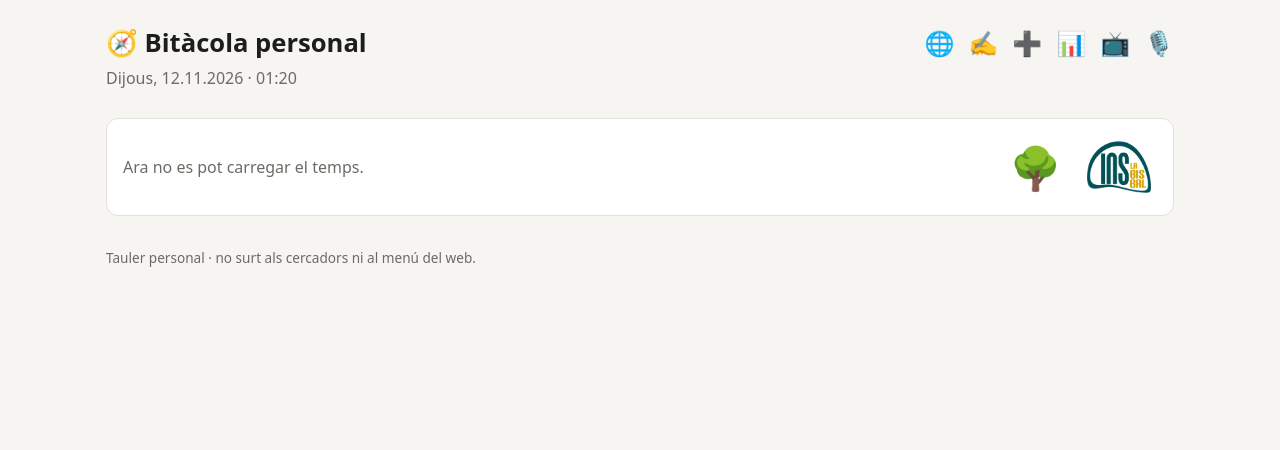
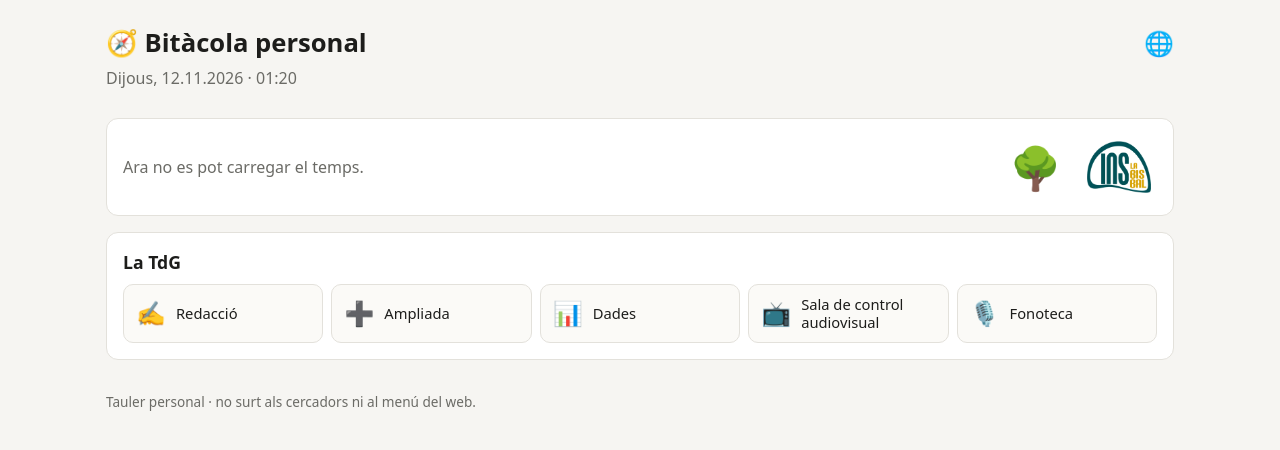
Before and after one commit to ignasicorney/ignasicorney.github.io, a Jekyll site: the page built from tauler/index.html, in a window 1280 px wide. Shown: the top 450 px of the page. Built offline with Jekyll 4.4.1, drawn with Linux system fonts in a browser that asks for light colours.

Commit message:
Tauler: bloc «La TdG» amb els accessos als panells, sota el temps
Co-Authored-By: Claude Opus 5.5 <noreply@anthropic.com>
Claude-Session: https://claude.ai/code/session_01JwSTkzaf1EdWiLNUeJF7Rt

```diff
--- a/tauler/index.html
+++ b/tauler/index.html
@@ -329,6 +329,10 @@ a.tira-it:hover{color:var(--accent);text-decoration:underline}
 .tira-it b{font-weight:700;margin-right:4px;color:#a81116}
 .tira-it b::after{content:" ·"}
 @media (prefers-reduced-motion:reduce){.tira-marc{overflow-x:auto}.tira-pista{animation:none}.tira-pista>.tira-copia{display:none!important}}
+.tdg-accessos{display:grid;grid-template-columns:repeat(auto-fit,minmax(150px,1fr));gap:8px}
+.tdg-acces{display:flex;align-items:center;gap:10px;padding:10px 12px;border:1px solid var(--linia);border-radius:10px;background:#fbfaf7;color:var(--text);text-decoration:none;font-size:.92rem;line-height:1.25}
+.tdg-acces:hover{border-color:var(--accent);color:var(--accent)}
+.tdg-ico{font-size:1.5rem;line-height:1;flex:none}
 /* Genealogia (12.11.2026) */
 .gen-boto{font-size:2.6rem;line-height:52px;height:64px;min-width:64px;margin-left:auto}
 .gen-boto+.logo-boto{margin-left:0}
@@ -342,11 +346,6 @@ a.tira-it:hover{color:var(--accent);text-decoration:underline}
     <h1>🧭 Bitàcola personal</h1>
     <div class="panells">
       <a target="_blank" rel="noopener" href="/" title="El meu web" aria-label="El meu web">🌐</a>
-      <a target="_blank" rel="noopener" href="https://latdg.github.io/redaccio/" title="La TdG redacció" aria-label="La TdG redacció">✍️</a>
-      <a target="_blank" rel="noopener" href="https://latdg.github.io/tauler/" title="La TdG ampliada" aria-label="La TdG ampliada">➕</a>
-      <a target="_blank" rel="noopener" href="https://latdg.github.io/redaccio/dades/" title="La TdG dades" aria-label="La TdG dades">📊</a>
-      <a target="_blank" rel="noopener" href="https://latdg.github.io/redaccio/tdt/" title="La TdG sala de control audiovisual" aria-label="La TdG sala de control audiovisual">📺</a>
-      <a target="_blank" rel="noopener" href="https://latdg.github.io/tauler/fonoteca/" title="La TdG fonoteca" aria-label="La TdG fonoteca">🎙️</a>
     </div>
   </div>
   <p class="sub" id="ara"></p>
@@ -368,6 +367,17 @@ a.tira-it:hover{color:var(--accent);text-decoration:underline}
   </section>
 
 
+
+  <section id="latdg" class="ample">
+    <h2 style="text-transform:none">La TdG</h2>
+    <div class="tdg-accessos">
+      <a class="tdg-acces" target="_blank" rel="noopener" href="https://latdg.github.io/redaccio/"><span class="tdg-ico">✍️</span><span>Redacció</span></a>
+      <a class="tdg-acces" target="_blank" rel="noopener" href="https://latdg.github.io/tauler/"><span class="tdg-ico">➕</span><span>Ampliada</span></a>
+      <a class="tdg-acces" target="_blank" rel="noopener" href="https://latdg.github.io/redaccio/dades/"><span class="tdg-ico">📊</span><span>Dades</span></a>
+      <a class="tdg-acces" target="_blank" rel="noopener" href="https://latdg.github.io/redaccio/tdt/"><span class="tdg-ico">📺</span><span>Sala de control audiovisual</span></a>
+      <a class="tdg-acces" target="_blank" rel="noopener" href="https://latdg.github.io/tauler/fonoteca/"><span class="tdg-ico">🎙️</span><span>Fonoteca</span></a>
+    </div>
+  </section>
 
   <section id="institut" class="ample" hidden>
     <div class="capinst">
```
